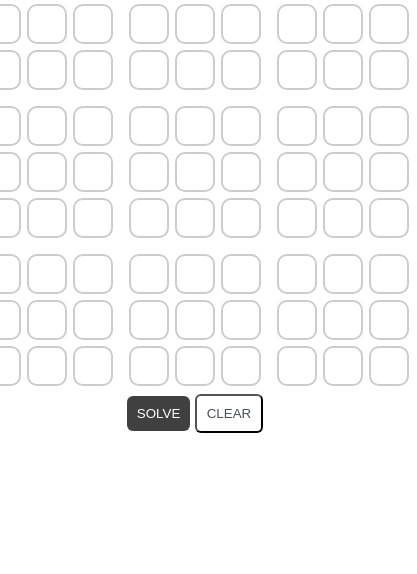
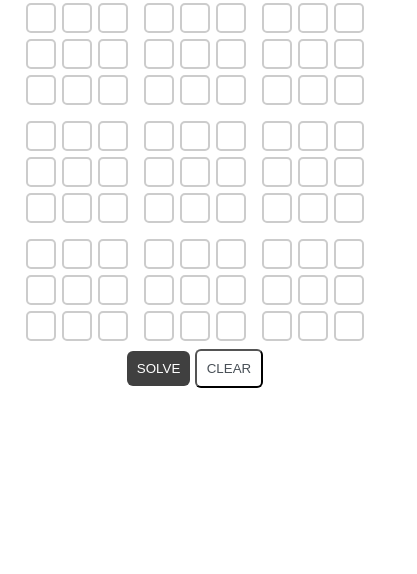
Before and after one commit to jraleighdev/sudoku-typescript, a plain HTML site: page index.html in a window 390 px wide. Shown: the part 270-844 px from the top of the page, 417 px wide, since content can reach past the window. Drawn offline with Linux system fonts and the light colour scheme.

```diff
--- a/app.css
+++ b/app.css
@@ -29,12 +29,12 @@
       margin: 3px;
       text-align: center;
       border:2px solid #ccc;
-      -webkit-border-radius: 10px;
-      border-radius: 10px;
+      -webkit-border-radius: 5px;
+      border-radius: 5px;
       font-size: medium;
       font-family: cursive;
-      width: 40px;
-      height: 40px;
+      width: 30px;
+      height: 30px;
     }
 }
 
```
